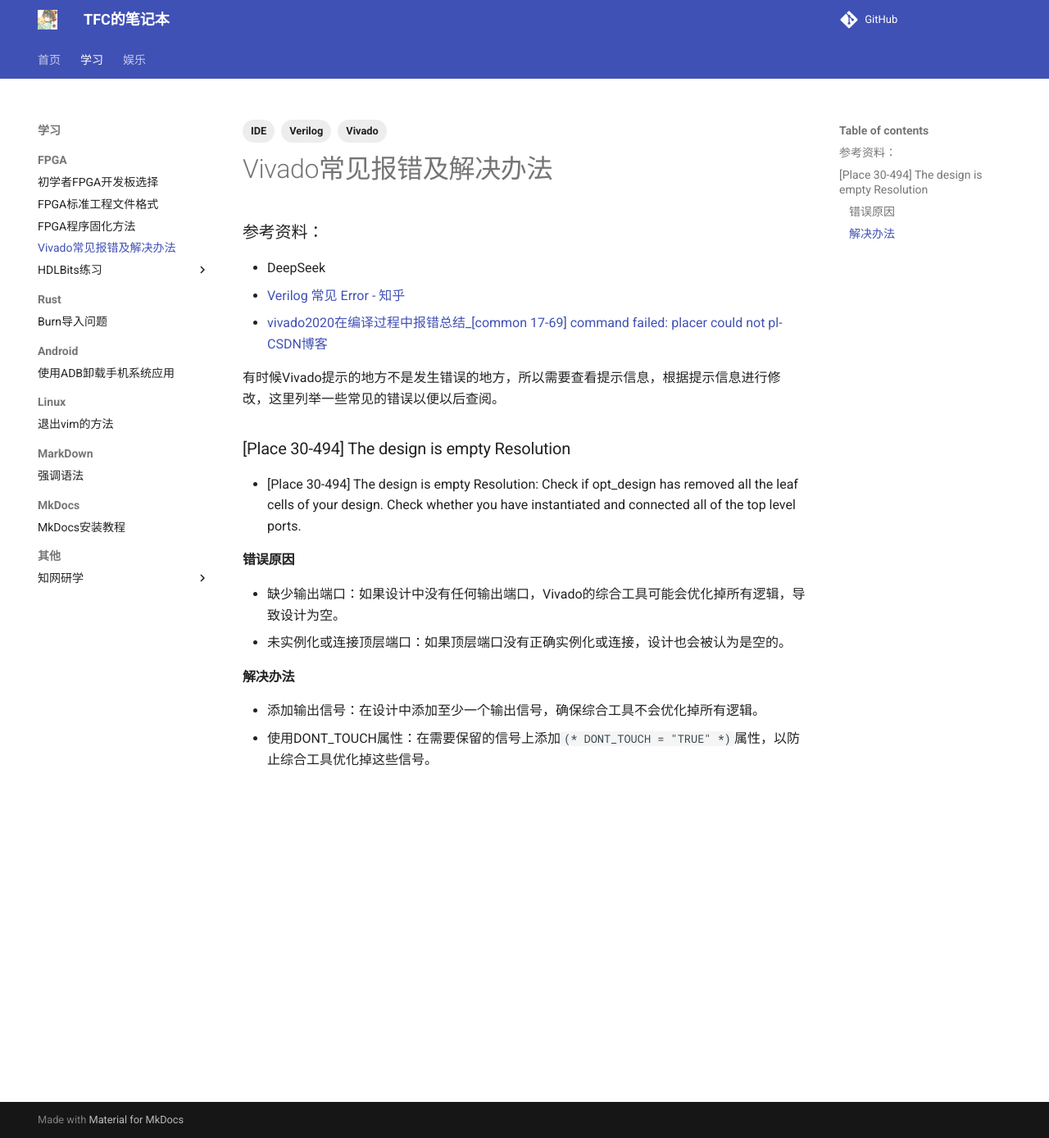
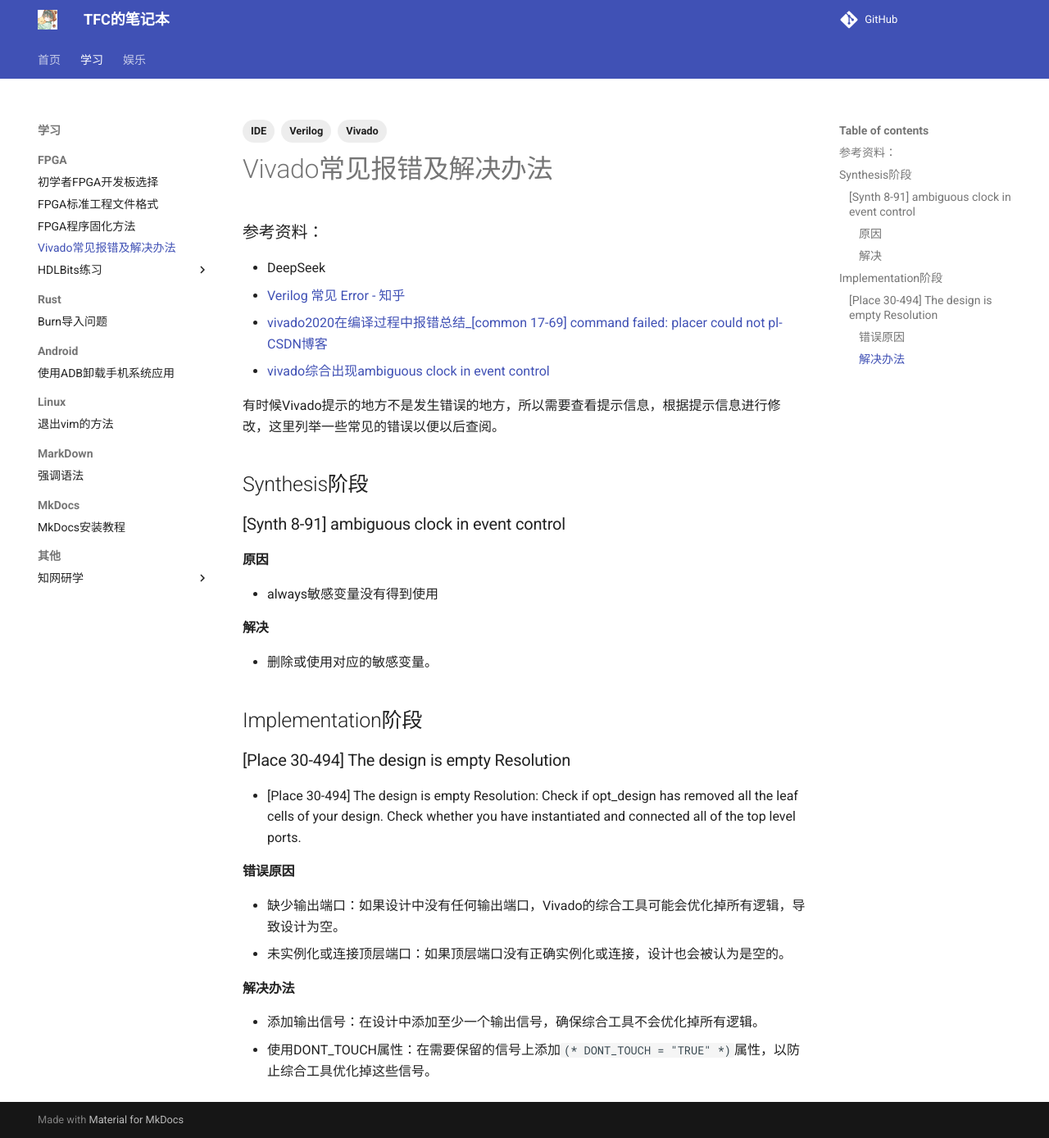
Before and after one commit to iqdxa/Blog, an MkDocs documentation site: the page built from docs/学习/FPGA/Vivado常见报错及解决办法.md, in a window 1280 px wide and 1388 px high. Shown: the whole window at 82% size. Built offline with MkDocs 1.6.1 and Material for MkDocs 9.7.7, drawn with Linux system fonts in a browser that asks for light colours; comment, search, counter and statistics services are not loaded.

Commit message:
增加报错解决办法

```diff
--- a/docs/学习/FPGA/Vivado常见报错及解决办法.md
+++ b/docs/学习/FPGA/Vivado常见报错及解决办法.md
@@ -14,9 +14,18 @@
 - DeepSeek
 - [Verilog 常见 Error - 知乎](https://zhuanlan.zhihu.com/p/640496707)
 - [vivado2020在编译过程中报错总结_[common 17-69] command failed: placer could not pl-CSDN博客](https://blog.csdn.net/wkonghua/article/details/112585742)
+- [vivado综合出现ambiguous clock in event control](https://zhuanlan.zhihu.com/p/340107497)
 
 有时候Vivado提示的地方不是发生错误的地方，所以需要查看提示信息，根据提示信息进行修改，这里列举一些常见的错误以便以后查阅。
 
+## Synthesis阶段
+### [Synth 8-91] ambiguous clock in event control
+#### 原因
+- always敏感变量没有得到使用
+#### 解决
+- 删除或使用对应的敏感变量。
+
+## Implementation阶段
 ### [Place 30-494] The design is empty Resolution
 - [Place 30-494] The design is empty Resolution: Check if opt_design has removed all the leaf cells of your design. Check whether you have instantiated and connected all of the top level ports.
 #### 错误原因
```
